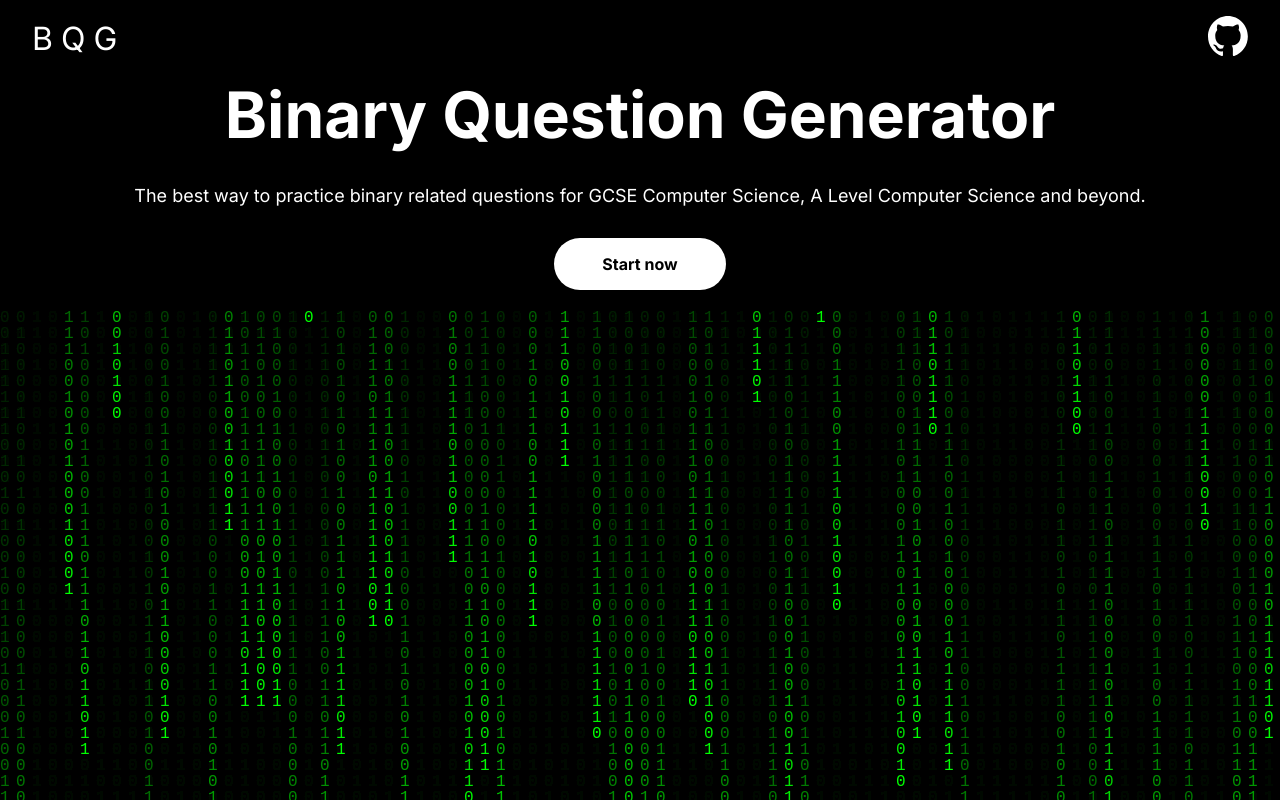
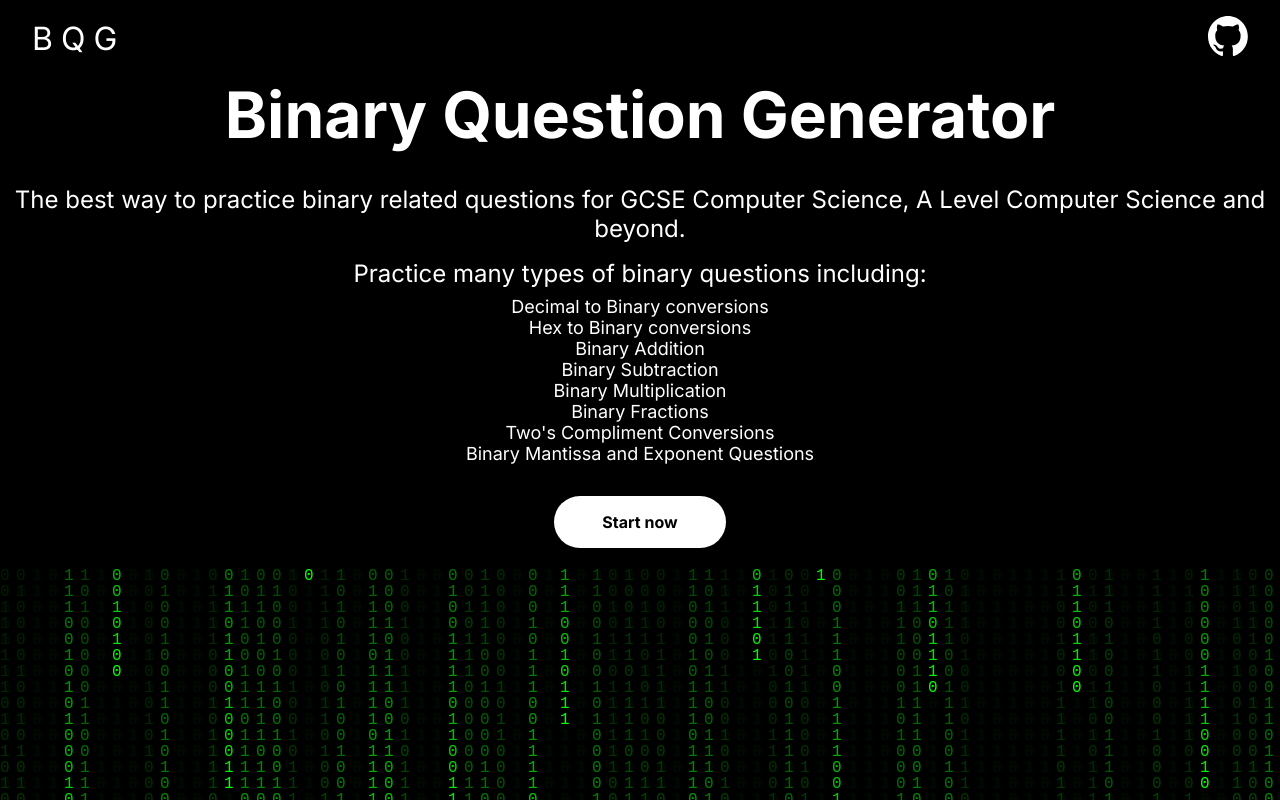
Before and after one commit to Bsodoge/Binary-Questions-Generator, a Next.js app: page / in a window 1280 px wide. Shown: the top 800 px of the page. Built offline with nearby package versions, Linux system fonts and the light colour scheme.

Commit message:
Update text on homepage

```diff
--- a/src/app/page.module.css
+++ b/src/app/page.module.css
@@ -19,7 +19,7 @@
 }
 
 .text_container p{
-  font-size: 1.125rem;
+  font-size: 1.5rem;
   width: 50%;
 }
 
@@ -36,6 +36,27 @@
 .text_container button:hover{
   background-color: #d3d3d3;
   transition: ease-in-out 250ms;
+}
+
+.information_container{
+  display: flex;
+  flex-direction: column;
+  gap: 1rem;
+}
+
+.question_types_container{
+  display: flex;
+  flex-direction: column;
+  gap: 8px;
+}
+
+.question_types_container p{
+  width: 100%;
+}
+
+.question_types_container ul{
+  list-style: none;
+  font-size: 1.125rem;
 }
 
 @media (max-width: 1580px) {
--- a/src/app/page.tsx
+++ b/src/app/page.tsx
@@ -7,7 +7,22 @@ export default function Home() {
     <main className={styles.main}>
       <div className={styles.text_container}>
         <h1>Binary Question Generator</h1>
-        <p>The best way to practice binary related questions for GCSE Computer Science, A Level Computer Science and beyond.</p>
+        <div className={styles.information_container}>
+          <p>The best way to practice binary related questions for GCSE Computer Science, A Level Computer Science and beyond.</p>
+          <div className={styles.question_types_container}>
+            <p>Practice many types of binary questions including:</p>
+            <ul>
+              <li>Decimal to Binary conversions</li>
+              <li>Hex to Binary conversions</li>
+              <li>Binary Addition</li>
+              <li>Binary Subtraction</li>
+              <li>Binary Multiplication</li>
+              <li>Binary Fractions</li>
+              <li>Two's Compliment Conversions</li>
+              <li>Binary Mantissa and Exponent Questions</li>
+            </ul>
+          </div>
+        </div>
         <Link href="/questions" title="Start generating binary questions now!"><button>Start now</button></Link>
       </div>
       <MatrixEffect/>
```
